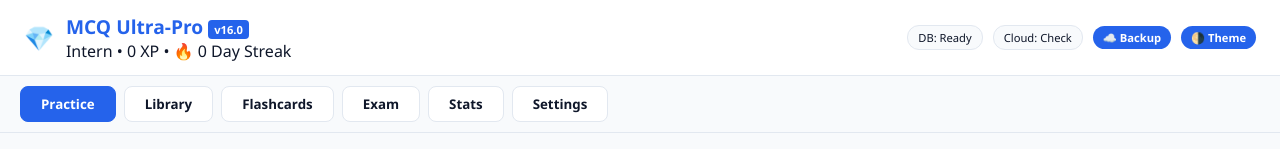
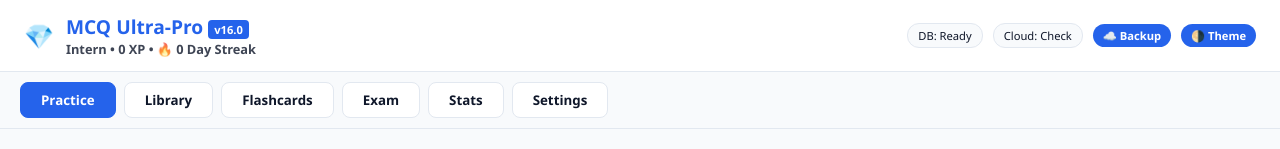
Before and after one commit to Awad1992/mcq-app, a plain HTML site: page index.html in a window 1280 px wide. Shown: the top 149 px of the page. Drawn offline with Linux system fonts and the light colour scheme.

Commit message:
Update style.css

```diff
--- a/style.css
+++ b/style.css
@@ -1,4 +1,4 @@
-/* MCQ Ultra-Pro v15.1.0 CSS */
+/* MCQ Ultra-Pro v15.0.0 CSS */
 :root {
   --primary: #2563eb; --bg: #f8fafc; --card: #ffffff;
   --text: #0f172a; --border: #e2e8f0; --success: #10b981; --danger: #ef4444; --warning: #f59e0b;
@@ -23,6 +23,7 @@ body { margin: 0; font-family: 'Segoe UI', system-ui, sans-serif; background: va
 .chips { display: flex; gap: 10px; align-items: center; }
 .chip { font-size: 0.7rem; padding: 4px 10px; border-radius: 12px; border: 1px solid var(--border); background: var(--bg); }
 .header-btn { background: var(--primary); color: white; border: none; cursor: pointer; font-weight: bold; }
+.xp-wrapper { font-size: 0.8rem; font-weight: bold; color: var(--text); opacity: 0.8; }
 
 /* TABS */
 .tabs { display: flex; gap: 8px; padding: 10px 20px; background: var(--bg); overflow-x: auto; border-bottom: 1px solid var(--border); flex-shrink: 0; }
```
